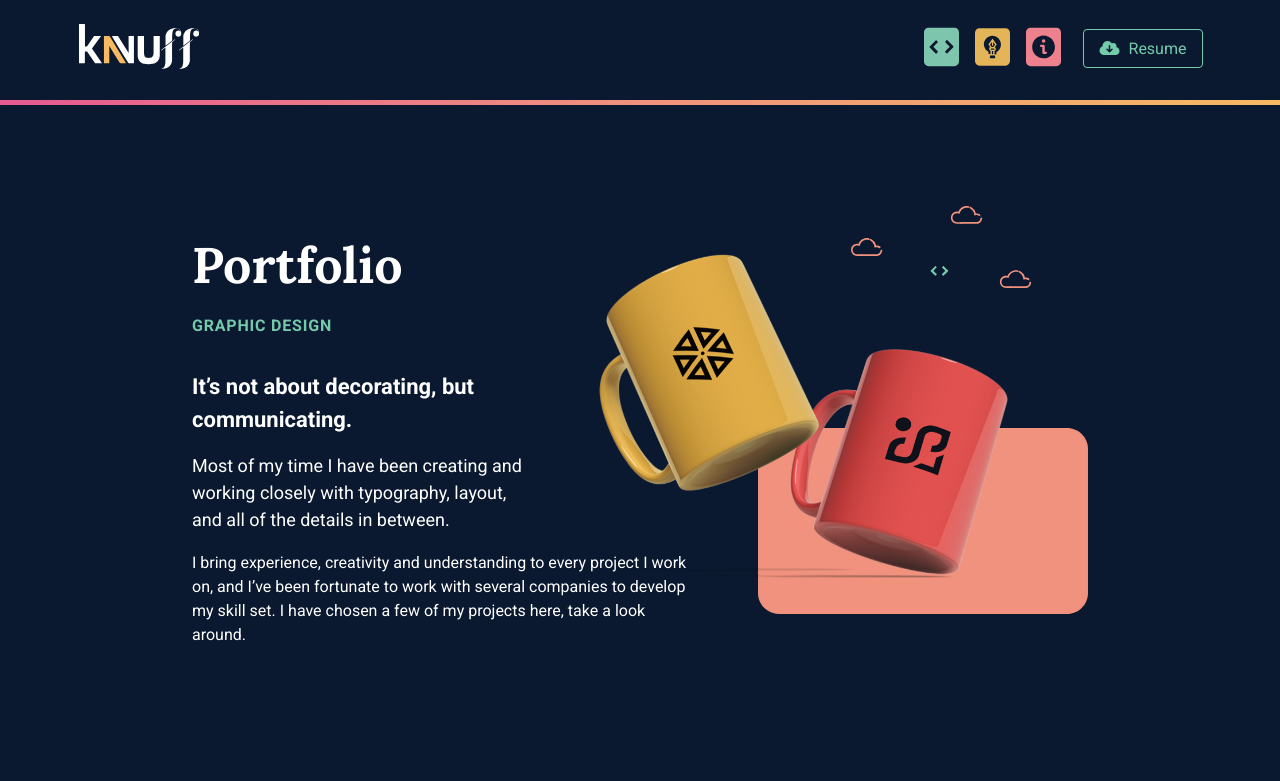
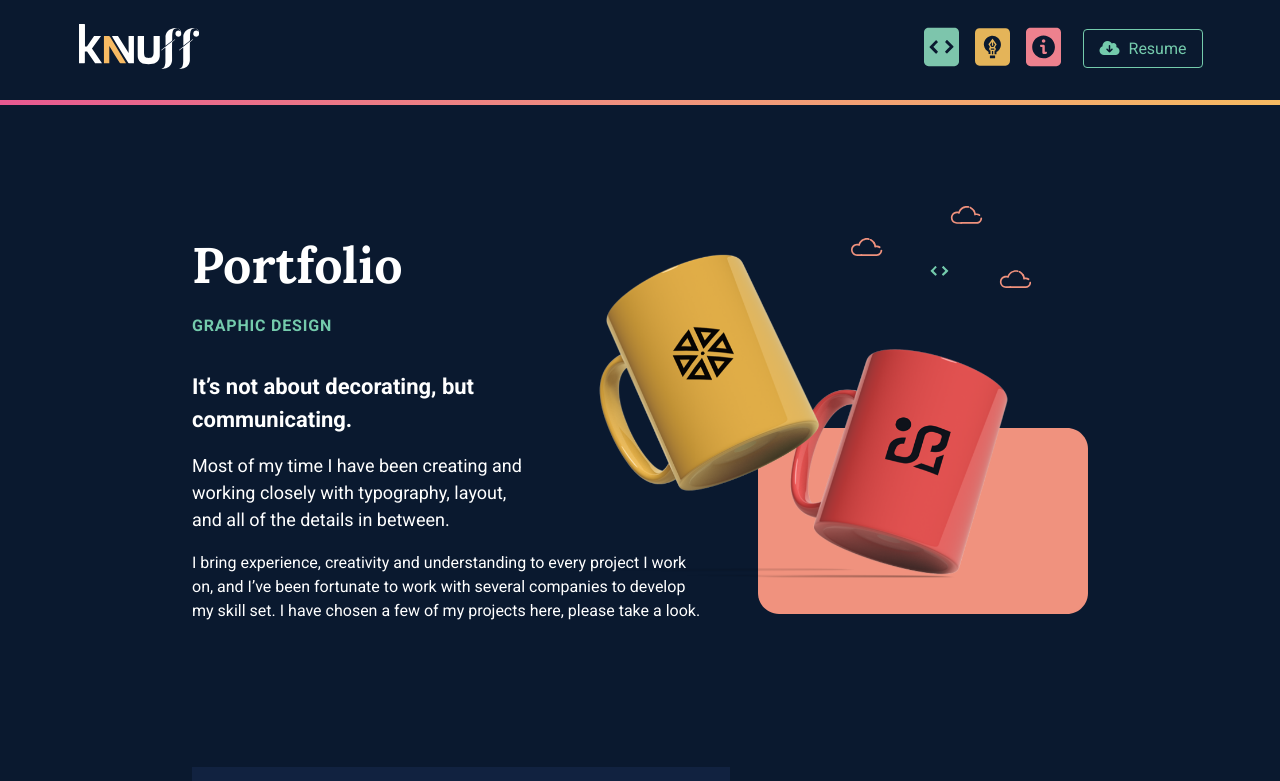
Before and after one commit to Iselinklementin/knuff-portfolio, a React (Create React App) app: page /portfolio in a window 1280 px wide. Shown: the top 781 px of the page. Built offline with nearby package versions, Linux system fonts and the light colour scheme.

Commit message:
added resume

```diff
--- a/src/components/routes/portfolio.jsx
+++ b/src/components/routes/portfolio.jsx
@@ -34,14 +34,14 @@ export default function Portfolio() {
           <p className="text">It’s not about decorating, but communicating.</p>
           <div className="text-container">
             <p>
-              Most of my time I have been creating and working closely with typography, layout, and
-              all of the details in between.
+              Most of my time I have been creating and working closely with typography, layout, and all of the details
+              in between.
             </p>
 
             <p>
-              I bring experience, creativity and understanding to every project I work on, and I’ve
-              been fortunate to work with several companies to develop my skill set. I have chosen a
-              few of my projects here, take a look around.
+              I bring experience, creativity and understanding to every project I work on, and I’ve been fortunate to
+              work with several companies to develop my skill set. I have chosen a few of my projects here, please take
+              a look.
             </p>
           </div>
         </Container>
```
Also changed, not shown: 1 other file (tests, documents, lock files or other folders).
